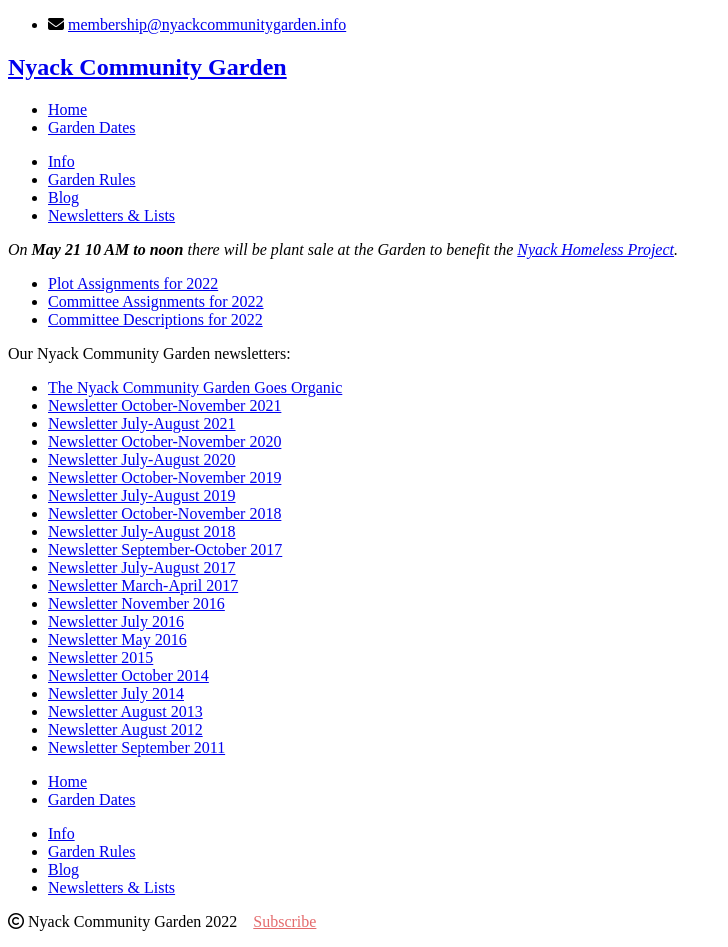
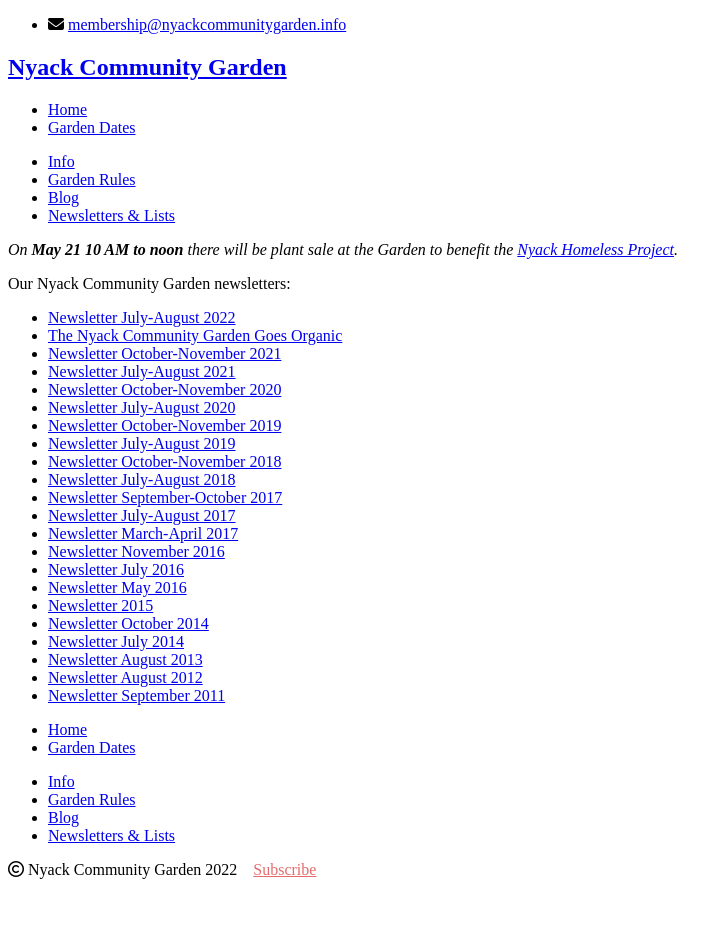
Before and after one commit to bosborne/nyackcommunitygarden, a Jekyll site: the page built from files/index.md, in a window 1280 px wide. Shown: the whole page, without its empty margins (0-728 px from the left). Built offline with Jekyll 4.4.1, drawn with Linux system fonts in a browser that asks for light colours; nearby versions of some CDN libraries; library files that are not in the unit come from our copies; after the commit the page ends 900 px from its top, so only the background shows below that.

Commit message:
Add this summer's newsletter

```diff
--- a/files/index.md
+++ b/files/index.md
@@ -1,16 +1,13 @@
 ---
 layout: default
 pageclass: files
-title: "Newsletters and Lists"
+title: "Nyack Community Garden Newsletters"
 published: true
 ---
 
-- [Plot Assignments for 2022](/pdf/2022 NCG Plot Assignments.pdf)
-- [Committee Assignments for 2022](/pdf/2022 NCG_Committees.pdf)
-- [Committee Descriptions for 2022](/pdf/2022 NCG Committee Descriptions.pdf)
-
 Our Nyack Community Garden newsletters:
 
+- [Newsletter July-August 2022](/pdf/NCG Newsletter July August 2022.pdf)
 - [The Nyack Community Garden Goes Organic](/pdf/Nyack Community Garden Goes Organic.pdf)
 - [Newsletter October-November 2021](/pdf/Newsletter_Oct_Nov_2021.pdf)
 - [Newsletter July-August 2021](/pdf/Newsletter_July_August_2021.pdf)
```
Also changed, not shown: 1 other file.
